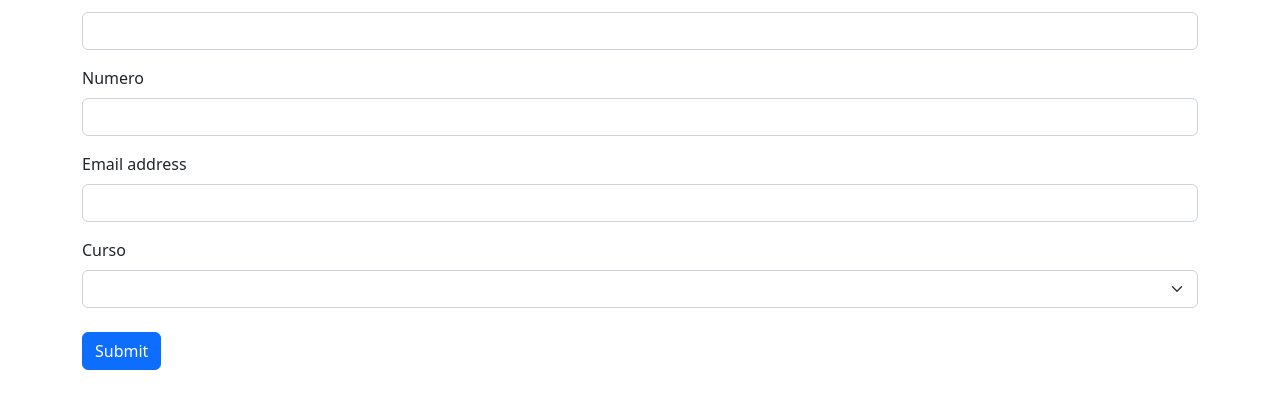
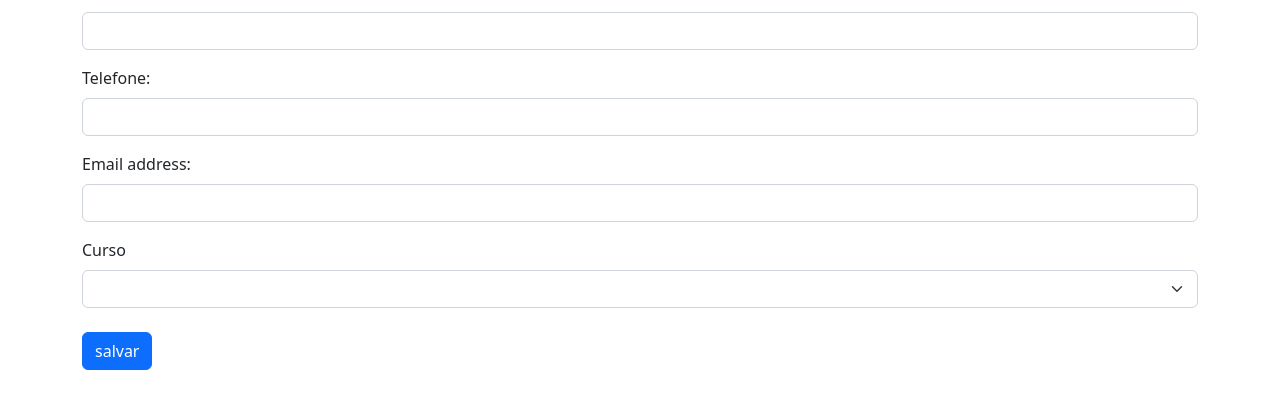
Before and after one commit to JoaoeduLS/Academico-React, a Next.js app: page /cursos/form in a window 1280 px wide. Shown: the part 140-560 px from the top of the page. Built offline with nearby package versions, Linux system fonts and the light colour scheme.

Commit message:
Salvando informacoes do formulario

```diff
--- a/pages/cursos/form.js
+++ b/pages/cursos/form.js
@@ -6,31 +6,35 @@ import { useForm } from "react-hook-form";
 const form = () => {
   const { register, handleSubmit } = useForm();
 
+  function salvar(dados) {
+    console.log(dados);
+  }
+
   return (
     <Pagina titulo="Formulario">
       <Form>
-        <Form.Group className="mb-3">
-          <Form.Label>Nome</Form.Label>
+        <Form.Group className="mb-3" controlId="nome">
+          <Form.Label>Nome:</Form.Label>
           <Form.Control type="text" {...register("nome")} />
         </Form.Group>
-        <Form.Group className="mb-3">
-          <Form.Label>Numero</Form.Label>
-          <Form.Control type="text" {...register("Numero")} />
+        <Form.Group className="mb-3" controlId="Numero">
+          <Form.Label>Telefone:</Form.Label>
+          <Form.Control type="Telefone" {...register("Numero")} />
         </Form.Group>
-        <Form.Group className="mb-3">
-          <Form.Label>Email address</Form.Label>
-          <Form.Control type="text" {...register("Email")} />
+        <Form.Group className="mb-3" controlId="Email">
+          <Form.Label>Email address:</Form.Label>
+          <Form.Control type="Email" {...register("Email")} />
         </Form.Group>
         <Form.Label>Curso</Form.Label>
-        <Form.Select id="disabledSelect" {...register("Curso")}>
+        <Form.Select {...register("Curso")} controlId="Curso">
           <option></option>
           <option>Culinaria</option>
           <option>Ciencia da Computacao</option>
           <option>Direito</option>
         </Form.Select>
         <br></br>
-        <Button variant="primary" type="submit">
-          Submit
+        <Button variant="primary" onClick={handleSubmit(salvar)}>
+          salvar
         </Button>
       </Form>
     </Pagina>
```
